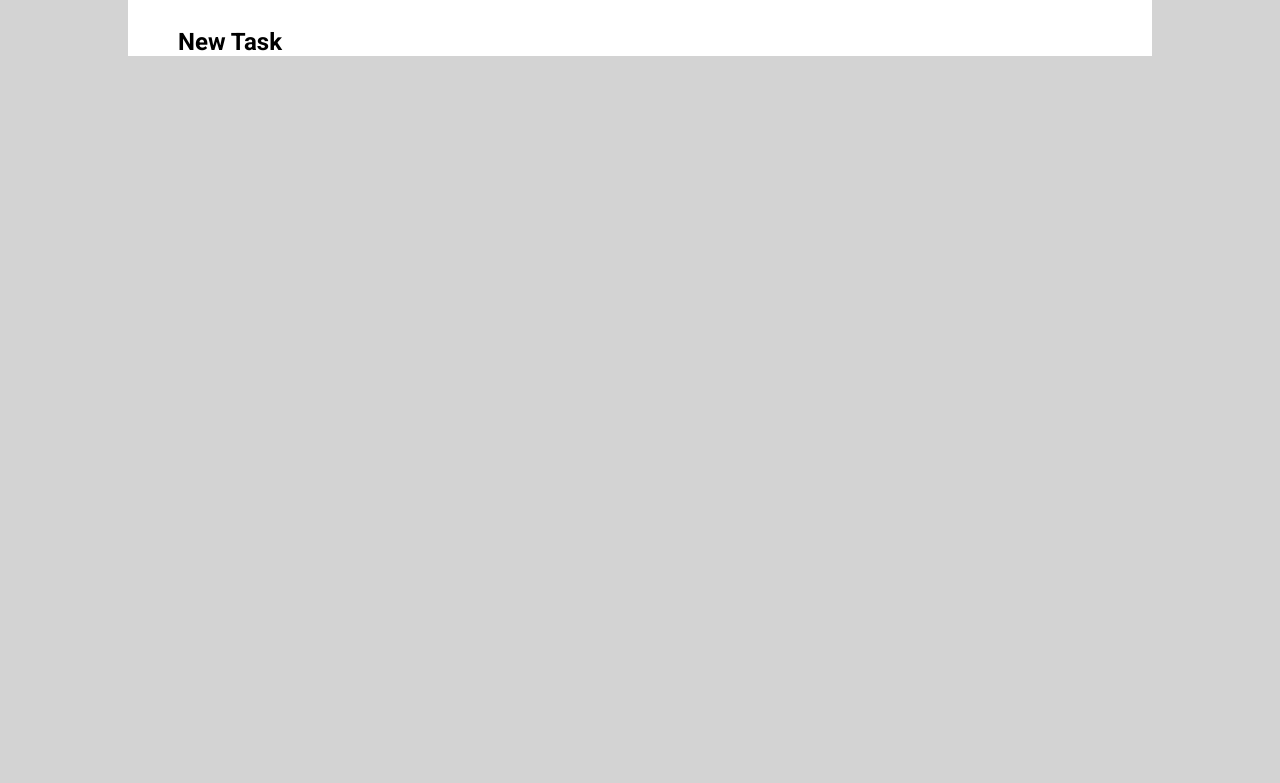
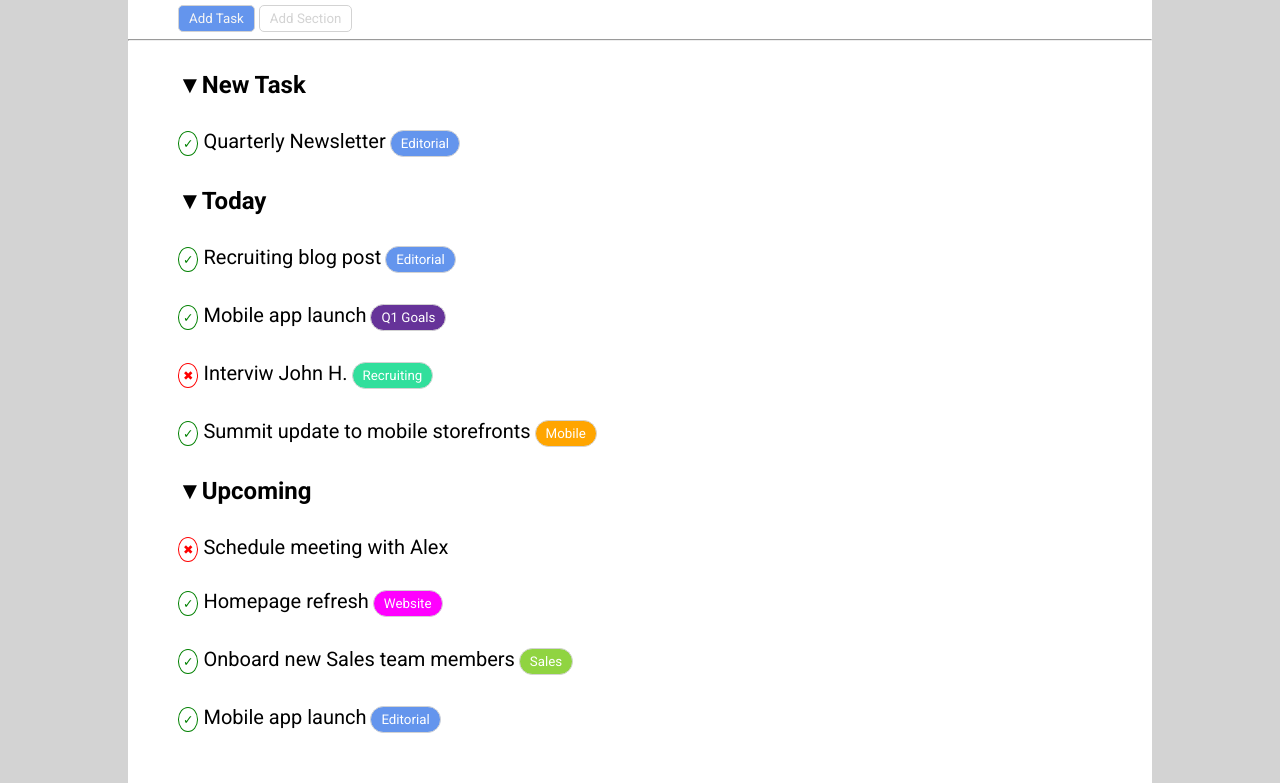
Before and after one commit to GasGas7/html-css-toboolist, a plain HTML site: page index.html in a window 1280 px wide. Shown: the part 131-914 px from the top of the page. Before the commit the page ends 800 px from the top, so only its background shows below. Drawn offline with Linux system fonts and the light colour scheme.

Commit message:
Complete others section + css clas + comments

```diff
--- a/index.html
+++ b/index.html
@@ -23,24 +23,91 @@
 
     <!-- Site main -->
     <main>
+
         <!-- Button link -->
-        <section>
-            <div>
+        <section id="section-button">
+            <div id="button-nomargin">
                 <input class="button blue" type="submit" value="Add Task">
                 <input class="button white" type="submit" value="Add Section">
             </div>
         </section>
         <hr>
         <!-- /Button link -->
+
         <!-- List to do -->
         <section>
 
-            <div class="new_task">
+            <!-- prima lista   -->
+            <div role="new_task section">
 
-                <h2>New Task</h2>
+                <h2 class="title task">New Task</h2>
+                <div>
+                    <span class="check"> Quarterly Newsletter</span>
+                    <input class="button-main blue" type="submit" value="Editorial">
+                </div>
+            </div>
+            <!-- /prima lista -->
+
+            <!-- seconda lista -->
+
+            <div role="today section">
+
+                <h2 class="title">Today</h2>
+
+                <div>
+                    <span class="check"> Recruiting blog post</span>
+                    <input class="button-main blue" type="submit" value="Editorial">
+                </div>
+
+                <div>
+                    <span class="check"> Mobile app launch</span>
+                    <input class="button-main purple" type="submit" value="Q1 Goals">
+                </div>
+
+                <div>
+                    <span class="cross"> Interviw John H.</span>
+                    <input class="button-main green" type="submit" value="Recruiting">
+                </div>
+
+                <div>
+                    <span class="check"> Summit update to mobile storefronts</span>
+                    <input class="button-main orange" type="submit" value="Mobile">
+                </div>
 
 
             </div>
+            <!-- /seconda lista -->
+
+            <!-- terza lista -->
+
+            <div role="Upcoming section">
+
+                <h2 class="title">Upcoming</h2>
+
+                <div>
+                    <span class="cross"> Schedule meeting with Alex</span>
+                </div>
+
+                <div>
+                    <span class="check"> Homepage refresh</span>
+                    <input class="button-main magenta" type="submit" value="Website">
+                </div>
+
+                <div>
+                    <span class="check"> Onboard new Sales team members</span>
+                    <input class="button-main lime" type="submit" value="Sales">
+                </div>
+
+                <div>
+                    <span class="check"> Mobile app launch</span>
+                    <input class="button-main blue" type="submit" value="Editorial">
+                </div>
+
+
+            </div>
+            <!-- /terza lista -->
+
+
 
         </section>
     </main>
--- a/style.css
+++ b/style.css
@@ -8,6 +8,7 @@
 body{
     background-color: lightgrey;
 }
+
 /* /Common prop */
 
 
@@ -19,6 +20,9 @@ header{
 
 }
 
+#header_logo{
+    margin-top: 0;
+}
 
 .logo{
     height:100px;
@@ -35,20 +39,28 @@ header{
 
 
 /* Main prop */
-
-
 main{
     background-color: white;
     width: 80%;
     margin:auto;
+    padding-bottom: 200px;
 }
-
 section>div{
     margin-left: 50px;
 }
 
+#section-button{
+    height: 40px;
+}
+div{
+    margin-top: 30px;
+}
+#button-nomargin{
+    /* margin-top: 0; mi attacca il blocco lista all'header */
 
-
+     padding-top: 6px;/*mi abbassa i bottoni a metà*/
+}
+/* /Main prop */
 
 /*  Button top prop */
 .button{
@@ -56,12 +68,10 @@ section>div{
     border-radius: 5px;
     padding: 5px 10px ;
 }
-
 .button.blue{
     background-color: cornflowerblue;
     color: whitesmoke;
 }
-
 .button.white{
     background-color: white ;
     color: lightgrey;
@@ -84,7 +94,7 @@ section>div{
     background-color: rebeccapurple;
 }
 .button-main.green{
-    background-color: lightgreen;
+    background-color: rgb(49, 223, 156);
 }
 .button-main.magenta{
     background-color: magenta;
@@ -93,7 +103,7 @@ section>div{
     background-color:orange;
 }
 .button-main.lime{
-    background-color: lime;
+    background-color: rgba(129, 207, 39, 0.877);
 }
 /* /Button main prop */
 
@@ -105,6 +115,7 @@ section>div{
 .title{
     margin-bottom: 20px;
 }
+
 span{
     font-weight:400;
     font-size: 20px ;
@@ -119,16 +130,19 @@ h2.title::before{
 
 span.cross::before{
     content: '\2716';
-    font-size: 15px;
+    font-size: 12.5px;
     color: red;
     border: 1px solid red;
     border-radius: 50%;
+    padding: 4px;
 }
 
-span.::before{
+span.check::before{
     content: '\2713';
-    font-size: 5px;
+    font-size: 12.5px;
     color:green;
     border: 1px solid green;
     border-radius: 50%;
+    padding: 4px;
 }
+/*   Utlity class */
```
